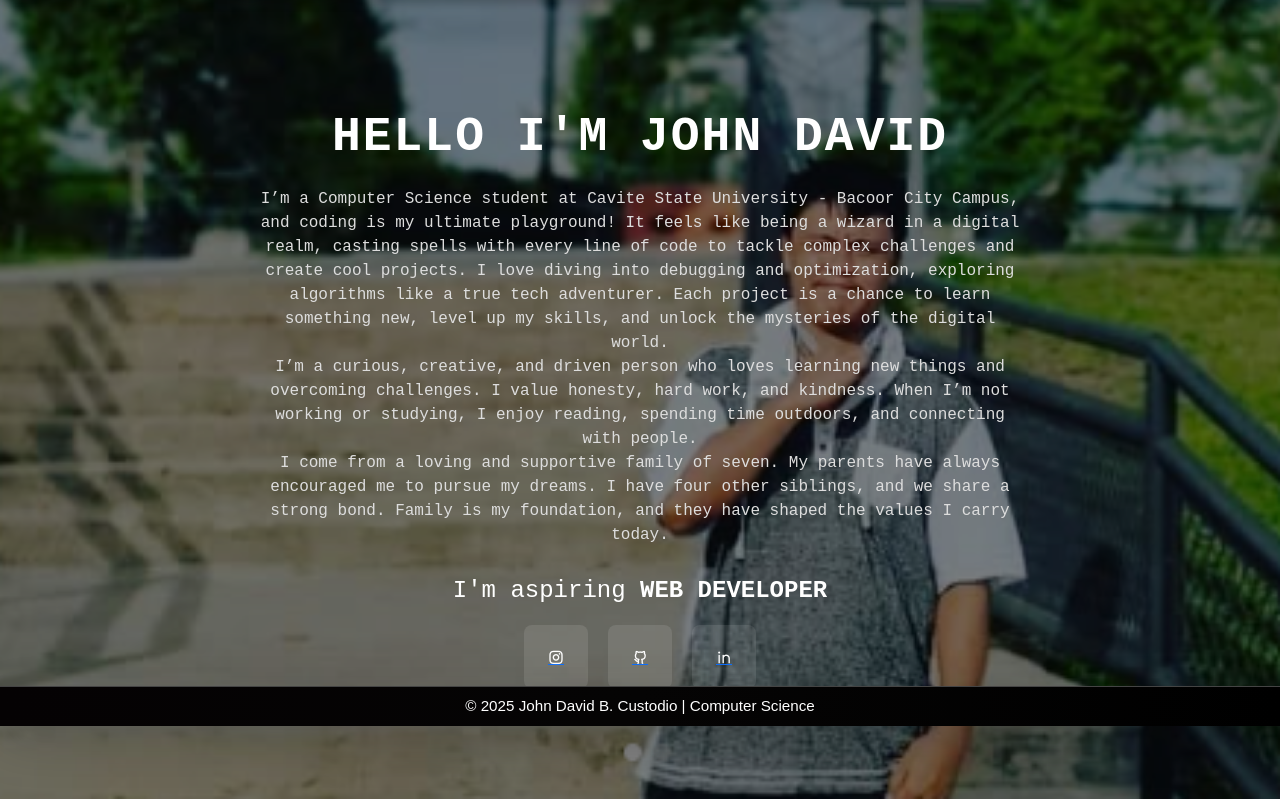
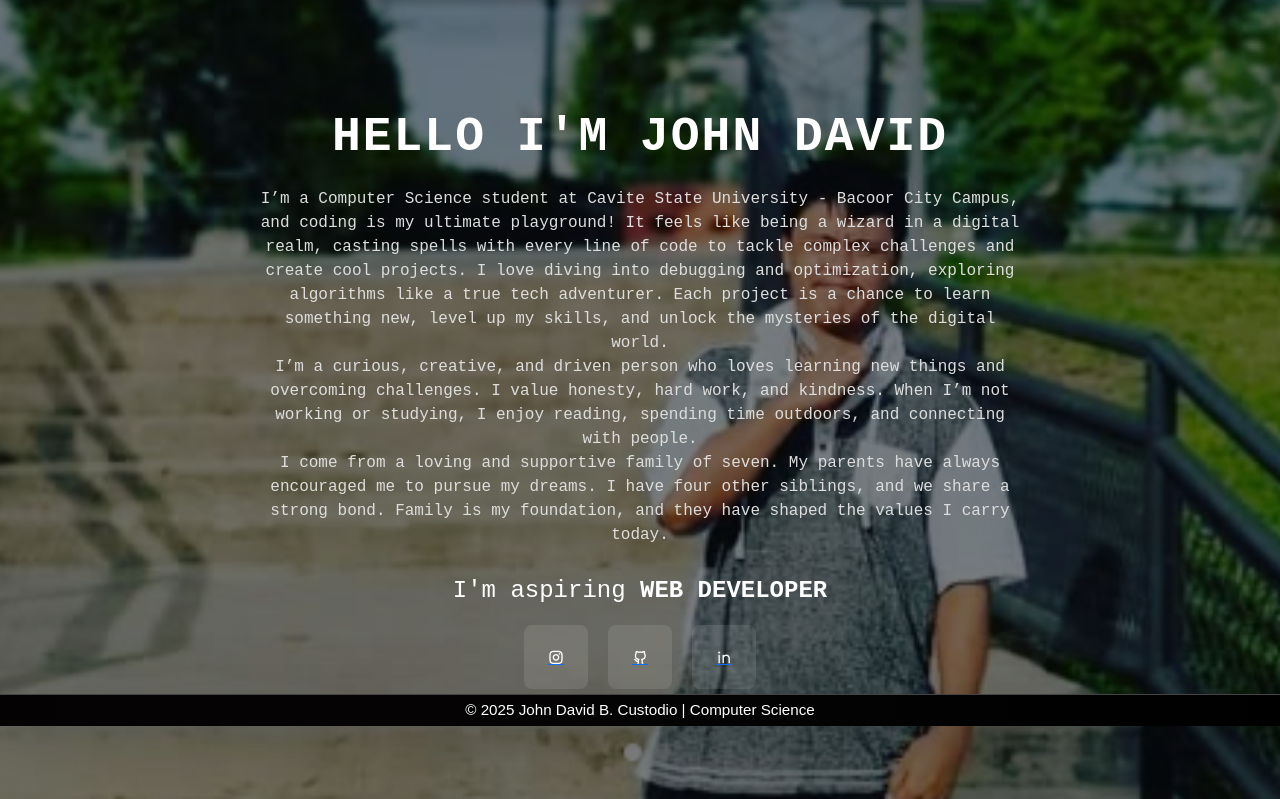
Before and after one commit to Lannion/myportfolio1, a Django app: page / in a window 1280 px wide. Shown: the part 74-873 px from the top of the page. Run offline with Django 5.2, Linux system fonts and the light colour scheme; some libraries are stand-ins or nearby versions.

Commit message:
Update footer.html

```diff
--- a/home/templates/footer.html
+++ b/home/templates/footer.html
@@ -1,8 +1,8 @@
 
-<footer class="footer fixed-bottom bg-dark text-white text-center py-2 shadow-lg">
+<footer class="footer fixed-bottom bg-dark text-white text-center py-1 shadow-lg">
     <div class="container">
       <div class="row justify-content-center">
-        <div class="col-12 text-center">
+        <div class="col-9 text-center">
           &copy; 2025 John David B. Custodio | Computer Science
         </div>
       </div>
```
